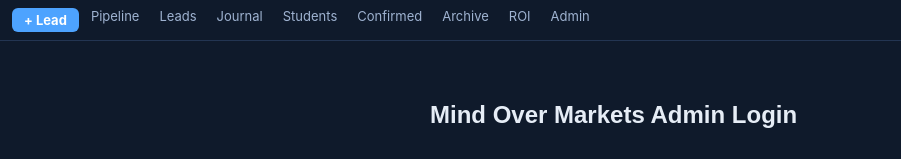
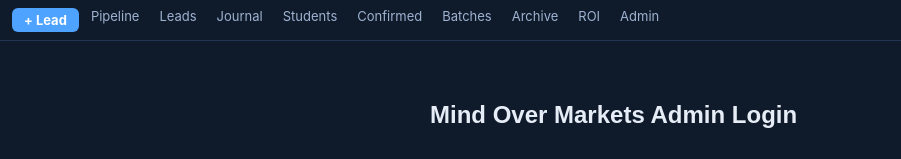
Before and after one commit to anishkumar03/mom-mentorship, a Next.js app: page /login in a window 1280 px wide. Shown: the top 159 px of the page, without its empty margins (0-901 px from the left). Built offline with nearby package versions, Linux system fonts and the light colour scheme; no server answers.

Commit message:
fix: add Batches link to top Nav component
https://claude.ai/code/session_01QzKhekzB9z2K5SE6ihNZa2

```diff
--- a/app/components/Nav.tsx
+++ b/app/components/Nav.tsx
@@ -10,6 +10,7 @@ const links = [
   { href: "/journal", label: "Journal" },
   { href: "/students", label: "Students" },
   { href: "/confirmed", label: "Confirmed" },
+  { href: "/batches", label: "Batches" },
   { href: "/archive", label: "Archive" },
   { href: "/roi-dashboard", label: "ROI" },
   { href: "/admin", label: "Admin" },
```
